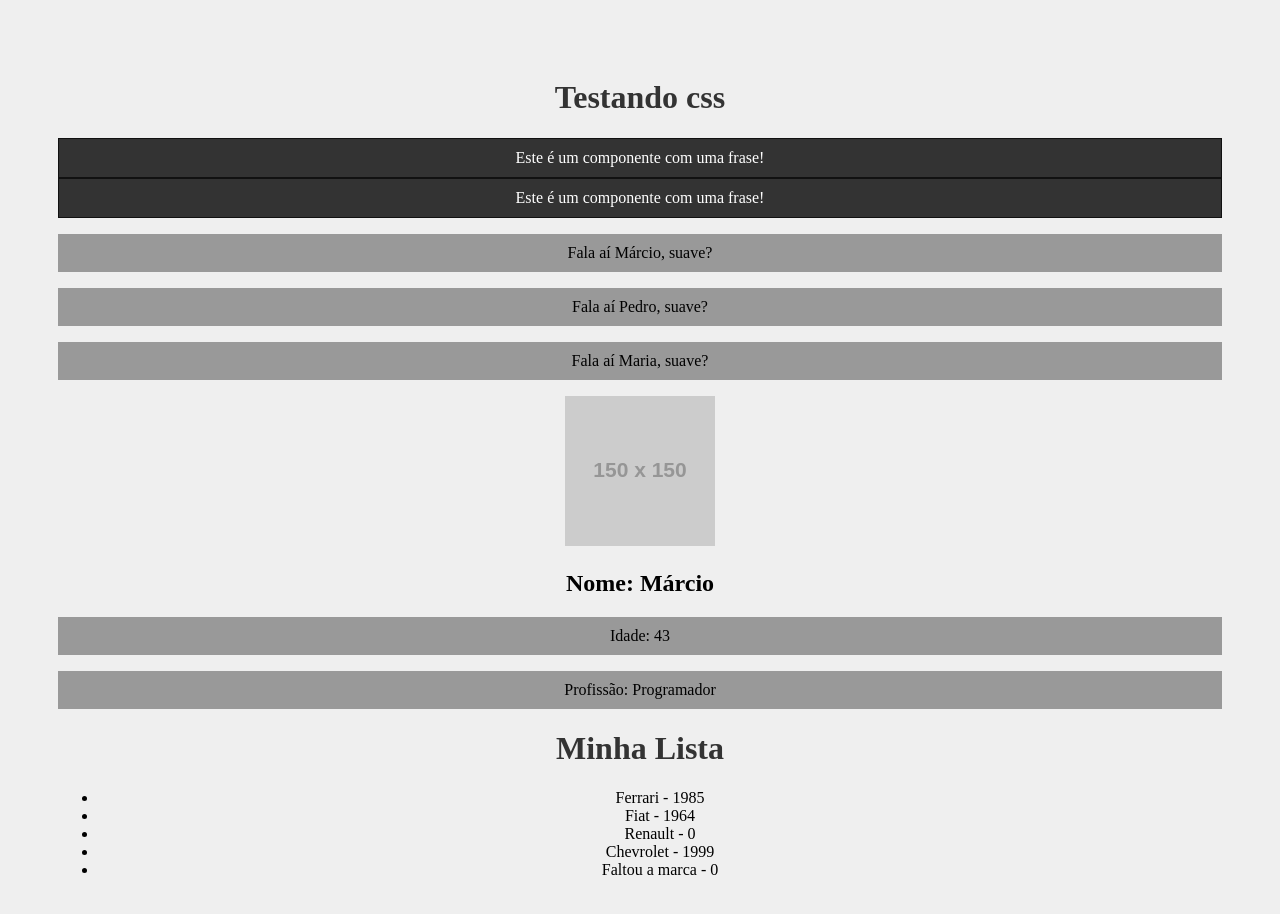
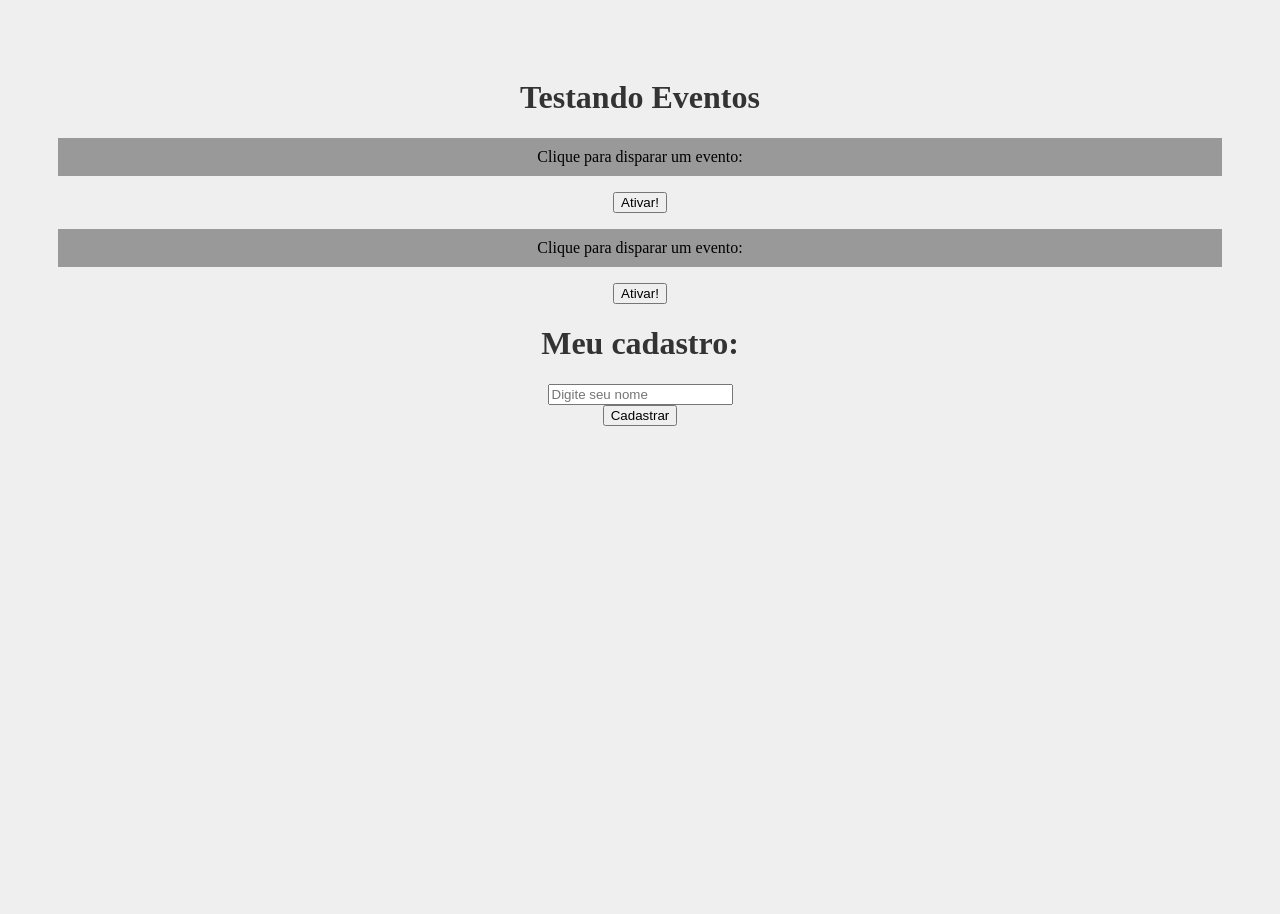
Before and after one commit to marciodutra/Projeto-React, a React (Create React App) app: page / in a window 1280 px wide. Shown: the top 914 px of the page. Built offline with nearby package versions, Linux system fonts and the light colour scheme.

Commit message:
Trabalhando com eventos

```diff
--- a/src/App.js
+++ b/src/App.js
@@ -1,27 +1,18 @@
 import './App.css';
-import HelloWorld from './components/HelloWorld'
-import SayMyName from './components/SayMyName'
-import Pessoa from './components/Pessoa'
-import Frase from './components/frase'
-import List from './components/List'
+import Evento from './components/Evento'
+import Form from './components/Form';
 
 function App() {
 
-  const nome = "Maria"
-
-  const name = "Márcio"
   return (
     <div className="App">
-      <h1>Testando css</h1>
-      <Frase />
-      <Frase />
-      <SayMyName nome="Márcio" />
-      <SayMyName nome="Pedro" />
-      <SayMyName nome={nome} />
-      <Pessoa nome="Márcio" idade="43" profissao="Programador" foto="https://via.placeholder.com/150" />
-      <List />
+      <h1>Testando Eventos</h1>
+      <Evento numero="1" />
+      <Evento numero="2" />
+      <Form />
+
     </div>
-  );
+  )
 }
 
 export default App;
--- /dev/null
+++ b/src/components/Evento.js
@@ -0,0 +1,14 @@
+function Evento( {numero} ) {
+    function meuEvento() {
+        console.log(`Opa, fui ativado! ${numero}`)
+    }
+
+    return(
+        <div>
+            <p>Clique para disparar um evento:</p>
+            <button onClick={meuEvento}>Ativar!</button>
+        </div>
+    )
+}
+
+export default Evento
--- /dev/null
+++ b/src/components/Form.js
@@ -0,0 +1,22 @@
+function Form() {
+
+    function cadastrarUsuario(e) {
+        e.preventDefault()
+        console.log("Cadastrou o usuário")
+    }
+    return(
+    <div>
+        <h1>Meu cadastro:</h1>
+        <form onSubmit={cadastrarUsuario}>
+            <div>
+                <input type="text" placeholder="Digite seu nome" />
+            </div>
+            <div>
+                <input type="submit" value="Cadastrar" />
+            </div>
+        </form>
+    </div>
+    )
+}
+
+export default Form
```
